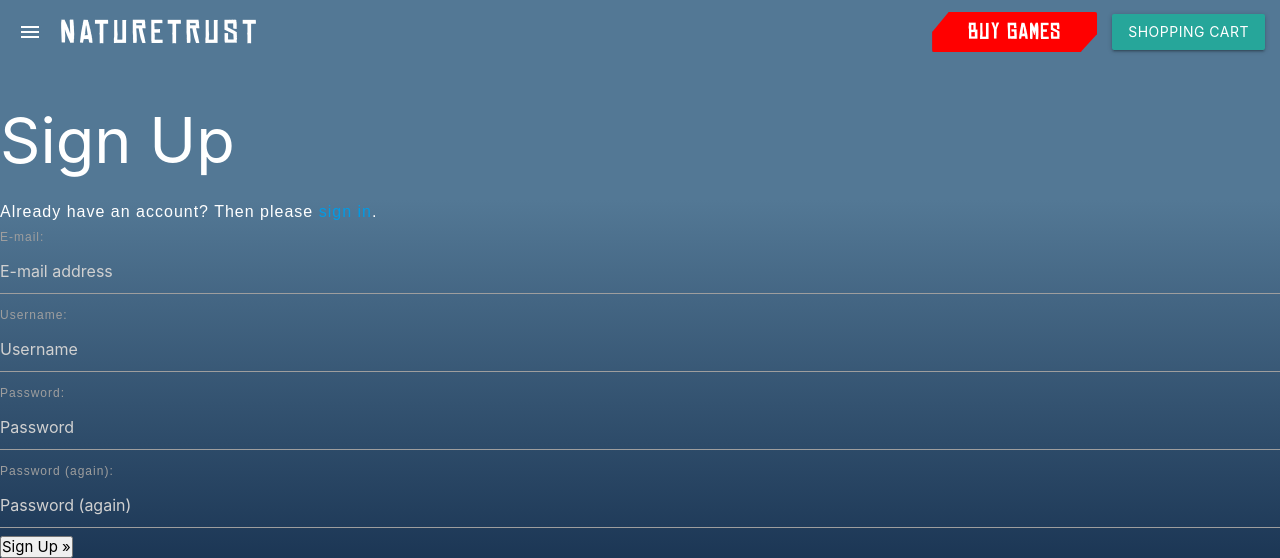
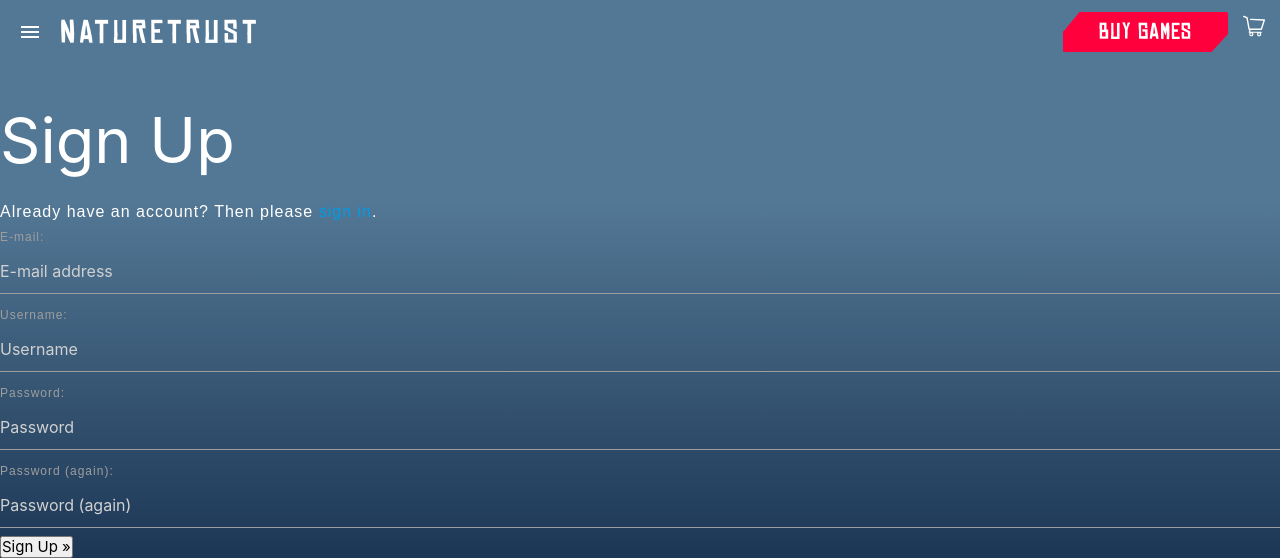
Before and after one commit to Code-Institute-Submissions/Code-Institute-Submissions-naturetrust_SepResub, a Django app: page /accounts/signup/ in a window 1280 px wide. Shown: the top 558 px of the page. Run offline with Django 3.2, Linux system fonts and the light colour scheme.

Commit message:
Update navbar

```diff
--- a/static/css/base.css
+++ b/static/css/base.css
@@ -78,8 +78,13 @@ br {
     font-size: 32px;
     text-transform: uppercase;
     letter-spacing: 1px;
-    background-color: red;
-    color: white;
+    background-color: #FF003C;
+    color: #FFFFFF;
+}
+
+#shopping-cart-icon {
+    width: 22px;
+    height: 22px;
 }
 
 /* ======================================================
@@ -190,3 +195,11 @@ RESPONSIVE STYLES FOR SMALLER SCREENS
         text-align: center;
     }
 }
+
+@media (max-width: 600px) {
+    /* Navbar styles
+    =========================== */
+    #nav-purchase-btn {
+        margin: 8px auto;
+    }
+}
--- a/templates/base.html
+++ b/templates/base.html
@@ -41,7 +41,9 @@
                 <a href="#!" class="brand-logo title hide-on-med-and-down">NatureTrust</a>
                 <ul class="right">
                     <li><a href="#!" class="btn purchase-btn btn-folded-corners" id="nav-purchase-btn">Buy Games</a></li>
-                    <li><a href="#!" class="btn">Shopping Cart</a></li>
+                    <li><a href="#!">
+                        <img src="{{ MEDIA_URL }}icons/shopping-cart.svg" alt="Shopping cart icon" id="shopping-cart-icon">
+                    </a></li>
                 </ul>
             </div>
         </nav>
```
Also changed, not shown: media/icons/shopping-cart.svg (added).
